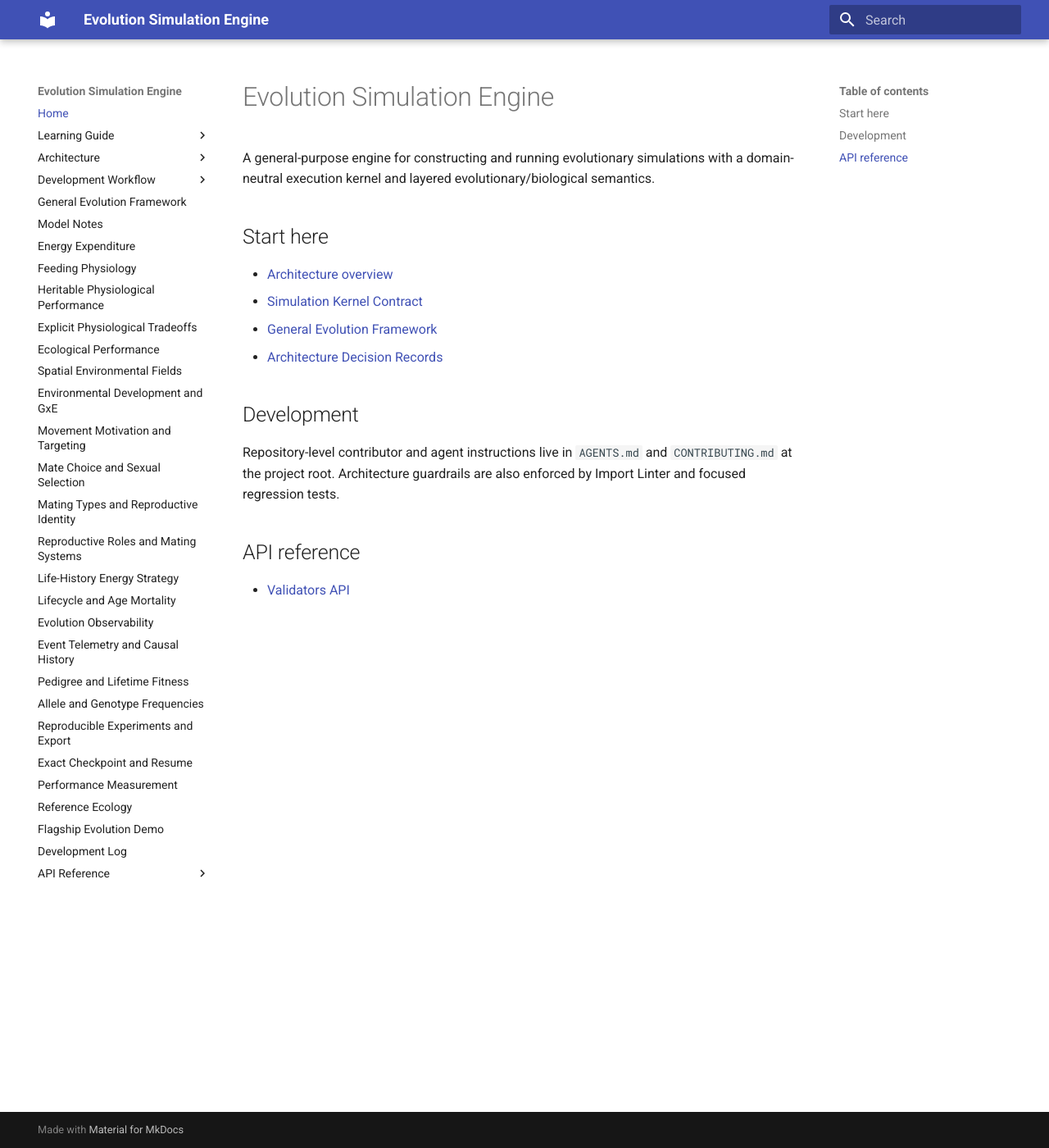
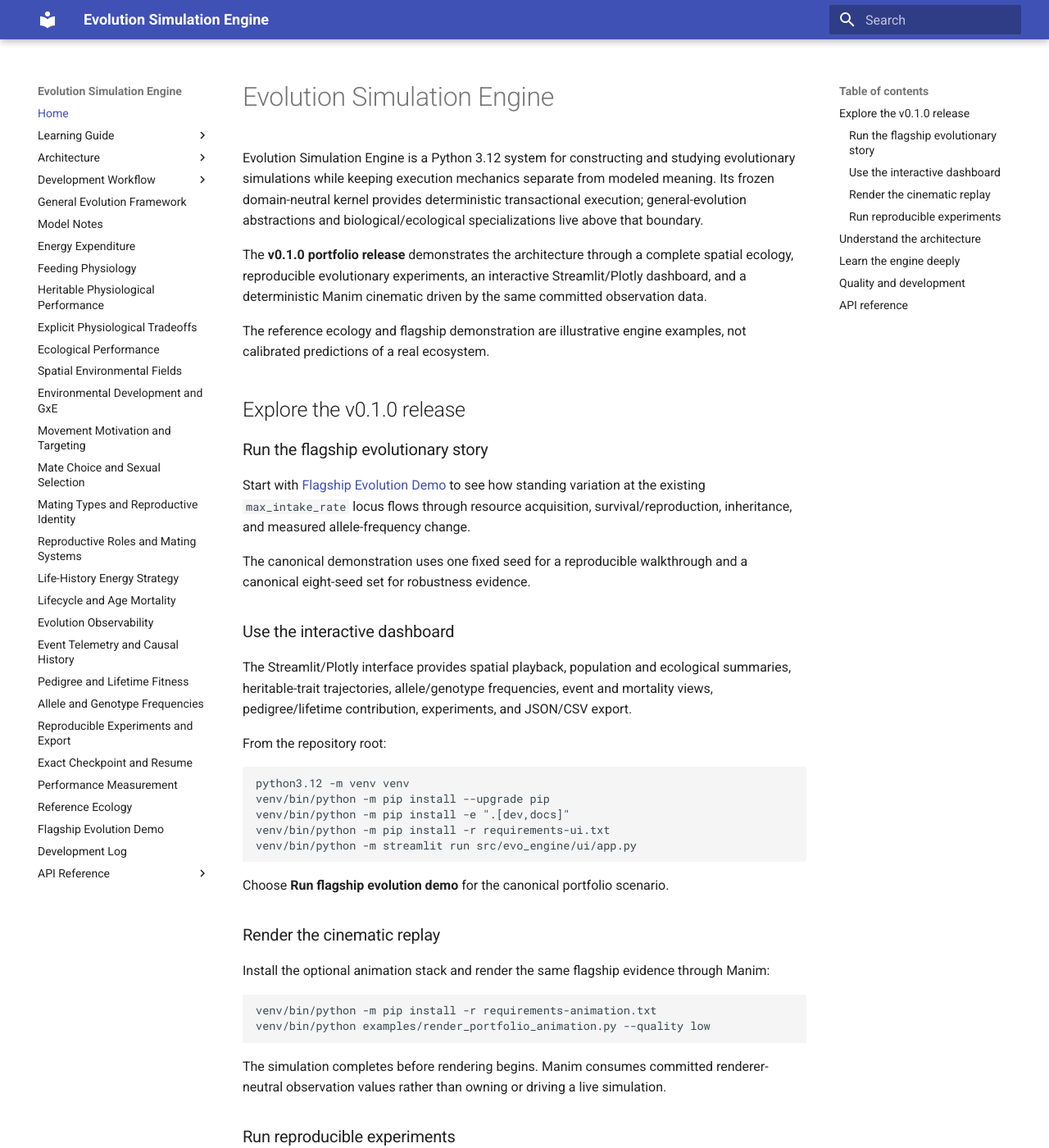
Before and after one commit to abdullahkhan57721/evolution-simulation-engine, an MkDocs documentation site: the page built from docs/index.md, in a window 1280 px wide and 1400 px high. Shown: the whole window at 82% size. Built offline with MkDocs 1.6.1 and Material for MkDocs 9.7.7, drawn with Linux system fonts in a browser that asks for light colours; some of the changed text lies outside the part shown.

Commit message:
Make docs landing page portfolio-friendly

````diff
--- a/docs/index.md
+++ b/docs/index.md
@@ -1,21 +1,144 @@
 # Evolution Simulation Engine
 
-A general-purpose engine for constructing and running evolutionary simulations
-with a domain-neutral execution kernel and layered evolutionary/biological
-semantics.
+Evolution Simulation Engine is a Python 3.12 system for constructing and studying
+evolutionary simulations while keeping execution mechanics separate from modeled
+meaning. Its frozen domain-neutral kernel provides deterministic transactional
+execution; general-evolution abstractions and biological/ecological specializations
+live above that boundary.
 
-## Start here
+The **v0.1.0 portfolio release** demonstrates the architecture through a complete
+spatial ecology, reproducible evolutionary experiments, an interactive
+Streamlit/Plotly dashboard, and a deterministic Manim cinematic driven by the same
+committed observation data.
 
-- [Architecture overview](architecture/index.md)
-- [Simulation Kernel Contract](kernel_contract.md)
-- [General Evolution Framework](general_evolution_framework.md)
-- [Architecture Decision Records](decisions/README.md)
+The reference ecology and flagship demonstration are illustrative engine examples,
+not calibrated predictions of a real ecosystem.
 
-## Development
+## Explore the v0.1.0 release
 
-Repository-level contributor and agent instructions live in `AGENTS.md` and
-`CONTRIBUTING.md` at the project root. Architecture guardrails are also enforced
-by Import Linter and focused regression tests.
+### Run the flagship evolutionary story
+
+Start with [Flagship Evolution Demo](flagship_evolution_demo.md) to see how standing
+variation at the existing `max_intake_rate` locus flows through resource
+acquisition, survival/reproduction, inheritance, and measured allele-frequency
+change.
+
+The canonical demonstration uses one fixed seed for a reproducible walkthrough and
+a canonical eight-seed set for robustness evidence.
+
+### Use the interactive dashboard
+
+The Streamlit/Plotly interface provides spatial playback, population and ecological
+summaries, heritable-trait trajectories, allele/genotype frequencies, event and
+mortality views, pedigree/lifetime contribution, experiments, and JSON/CSV export.
+
+From the repository root:
+
+```bash
+python3.12 -m venv venv
+venv/bin/python -m pip install --upgrade pip
+venv/bin/python -m pip install -e ".[dev,docs]"
+venv/bin/python -m pip install -r requirements-ui.txt
+venv/bin/python -m streamlit run src/evo_engine/ui/app.py
+```
+
+Choose **Run flagship evolution demo** for the canonical portfolio scenario.
+
+### Render the cinematic replay
+
+Install the optional animation stack and render the same flagship evidence through
+Manim:
+
+```bash
+venv/bin/python -m pip install -r requirements-animation.txt
+venv/bin/python examples/render_portfolio_animation.py --quality low
+```
+
+The simulation completes before rendering begins. Manim consumes committed
+renderer-neutral observation values rather than owning or driving a live
+simulation.
+
+### Run reproducible experiments
+
+Read [Reproducible Experiments and Export](experiments.md) for the multi-seed API,
+run metadata, JSON/CSV persistence, and checkpoint/resume workflow.
+
+## Understand the architecture
+
+A good technical-review reading order is:
+
+1. [Architecture Overview](architecture/index.md) — package/layer map and reading
+   order.
+2. [Simulation Kernel Contract](kernel_contract.md) — frozen generic execution
+   semantics.
+3. [General Evolution Framework](general_evolution_framework.md) — evolution
+   concepts without biological assumptions.
+4. [Reference Ecology](reference_ecology.md) — high-level biological/ecological
+   composition.
+5. [Flagship Evolution Demo](flagship_evolution_demo.md) — the end-to-end v0.1
+   story.
+6. [Architecture Decision Records](decisions/README.md) — rationale for major
+   settled choices.
+
+The core dependency direction is:
+
+```text
+validation / context / generic foundations
+                    |
+                    v
+             simulation kernel
+                    |
+                    v
+         general evolution abstractions
+                    |
+                    v
+      biological/domain specializations
+                    |
+                    v
+        processes and resolvers
+                    |
+                    v
+       presets / experiments / interfaces
+```
+
+Presentation remains downstream:
+
+```text
+simulation/domain layers
+        |
+        v
+committed observation / experiment values
+        |
+        +-------------------------+
+        |                         |
+        v                         v
+Streamlit / Plotly             Manim
+```
+
+## Learn the engine deeply
+
+The [Learning Guide](learning/engine_guide/index.md) is a repository-native
+textbook covering software architecture, simulation fundamentals, general
+evolution, biological specialization, the kernel runtime, source-code reading,
+complexity/performance analysis, debugging, review workflows, and design
+exercises.
+
+It is deliberately pedagogical rather than authoritative. Current code, tests,
+architecture documents, and ADRs remain the source of truth.
+
+## Quality and development
+
+The repository enforces Ruff, Pyright, Import Linter architecture contracts,
+kernel-contract regressions, Complexipy, pytest/coverage, strict MkDocs, and
+reference/kernel performance checks through protected CI. The dashboard also has
+headless Streamlit interaction coverage, while Manim has an isolated real
+render/decode smoke workflow.
+
+For contributor and agent workflow, see the root `AGENTS.md` and
+`CONTRIBUTING.md`. For current orientation and post-v0.1 direction, see:
+
+- [Current Project State](development/current_state.md)
+- [Architectural Roadmap](development/roadmap.md)
 
 ## API reference
 
````
